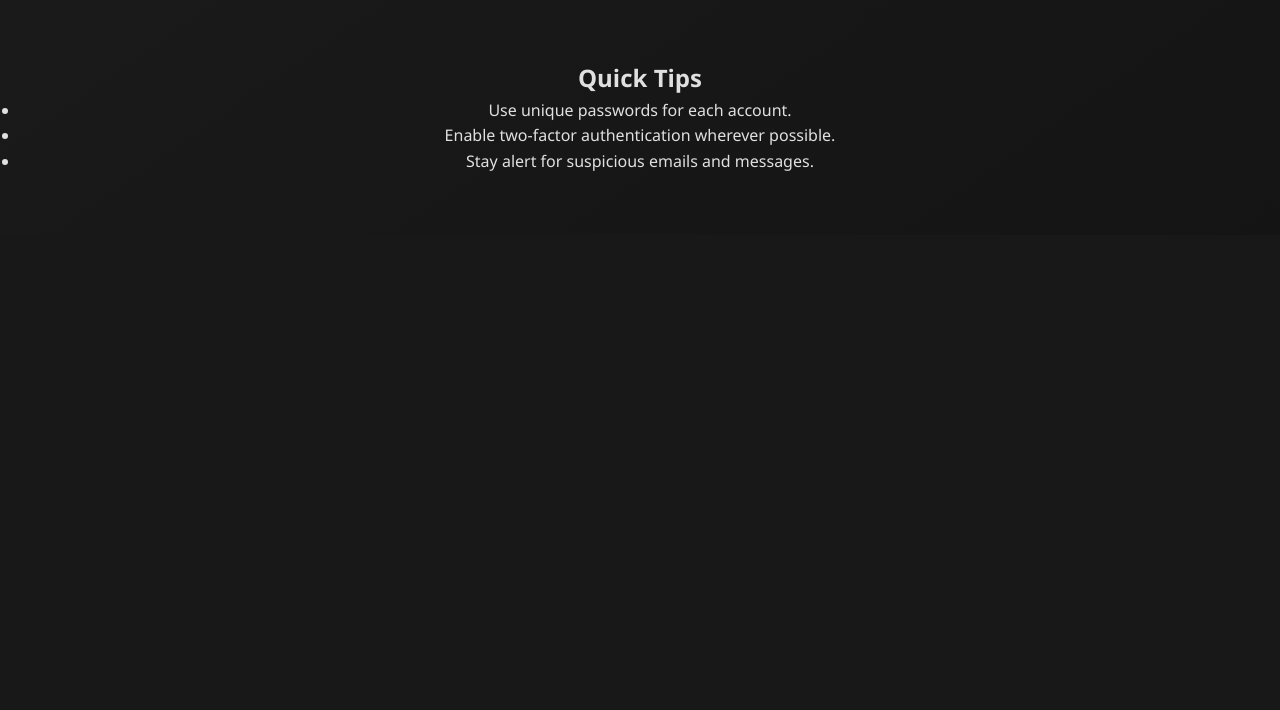
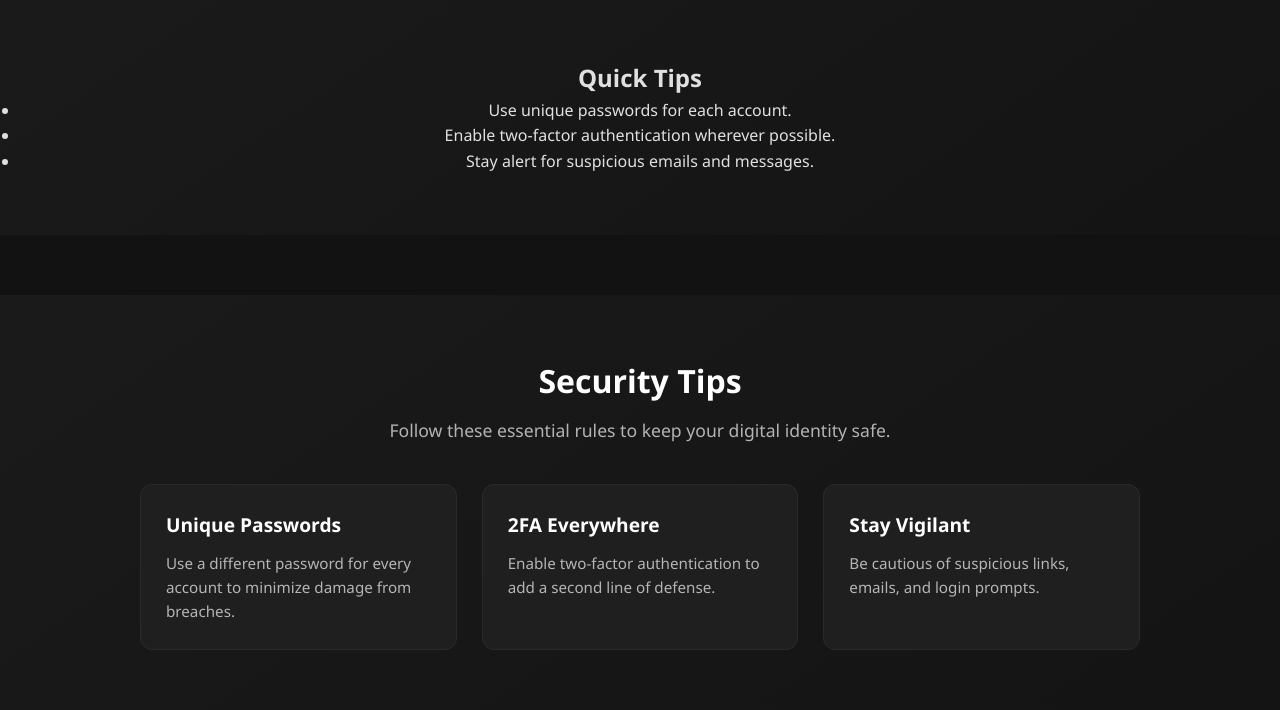
Before and after one commit to zach123abc/Hackathon-CyberSheild, a Flask app: page /menu in a window 1280 px wide. Shown: the part 1256-1966 px from the top of the page. Before the commit the page ends 1427 px from the top, so only its background shows below. Run offline with Flask 3, Linux system fonts and the light colour scheme.

Commit message:
Update menu.html

```diff
--- a/templates/menu.html
+++ b/templates/menu.html
@@ -57,4 +57,26 @@
   </ul>
 </section>
 
+<section class="tips">
+  <div class="tips-header">
+    <h2>Security Tips</h2>
+    <p>Follow these essential rules to keep your digital identity safe.</p>
+  </div>
+  <div class="tips-grid">
+    <div class="tip-card">
+      <h3>Unique Passwords</h3>
+      <p>Use a different password for every account to minimize damage from breaches.</p>
+    </div>
+    <div class="tip-card">
+      <h3>2FA Everywhere</h3>
+      <p>Enable two-factor authentication to add a second line of defense.</p>
+    </div>
+    <div class="tip-card">
+      <h3>Stay Vigilant</h3>
+      <p>Be cautious of suspicious links, emails, and login prompts.</p>
+    </div>
+  </div>
+</section>
+
+
 {% endblock %}
```
